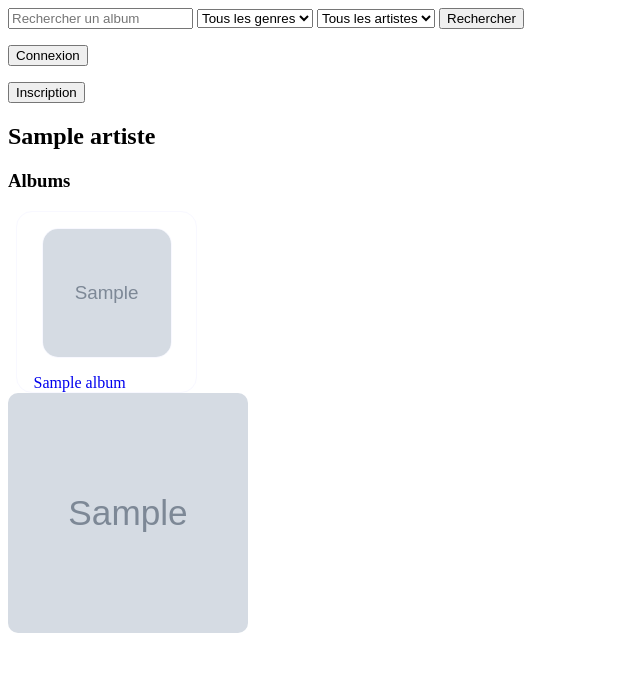
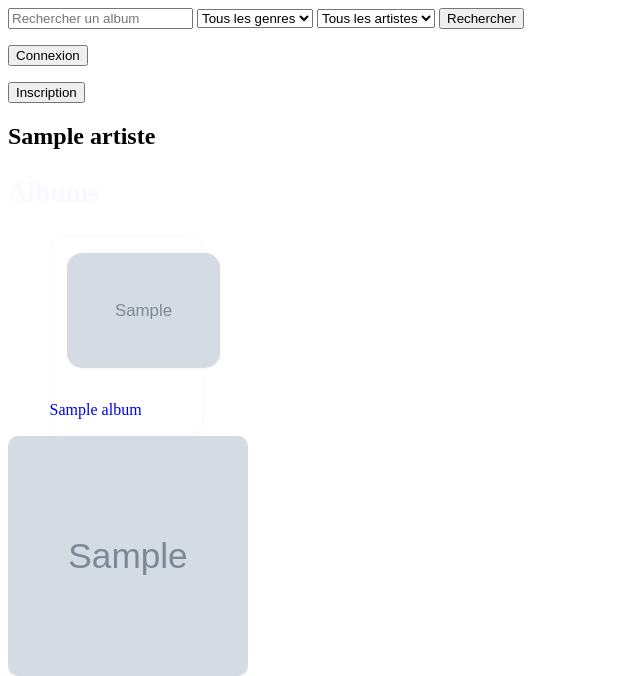
Before and after one commit to ValRom28/SAE-PHP, a PHP site: template templates/Component/detail_artiste.php in a window 1280 px wide. Shown: the top 676 px of the page, without its empty margins (0-640 px from the left). Run offline with PHP 8.4, Linux system fonts and the light colour scheme; the template is opened without the code that fills it: most values are stand-ins (such as "Sample title", 1, 10 or a date in 2020); grey boxes marked "Sample" are stand-in pictures.

Commit message:
fix : affichage liste d'albums

```diff
--- a/templates/Component/detail_artiste.php
+++ b/templates/Component/detail_artiste.php
@@ -7,6 +7,7 @@ if ($albums) {
     if ($artiste) {
         echo "<h2>".$artiste['nomArtiste']."</h2>";
         echo "<h3>Albums</h3>";
+        echo "<div class='gridAlbum'>";
         foreach($albums as $album) {
             echo "<div class='listeAlbums'><a href='index.php?action=detail-album&album_id=".$album['idAlbum']."'>";
             if (filter_var($album['imageAlbum'], FILTER_VALIDATE_URL)) {
@@ -17,7 +18,7 @@ if ($albums) {
             echo "<p>".$album['nomAlbum']."</p>";
             echo "</a></div>";
         }
-        echo "</div>";
+        echo "</div></div>";
         if (filter_var($artiste['imageArtiste'], FILTER_VALIDATE_URL)) {
             echo "<img src='".$artiste['imageArtiste']."' alt='".$artiste['nomArtiste']."' title='".$artiste['nomArtiste']."' class='imgGroupe'/>";
         } else {
--- a/templates/static/css/detail.css
+++ b/templates/static/css/detail.css
@@ -41,23 +41,13 @@ form.favForm{
     margin-bottom: 1.5rem;
 }
 
-.listeAlbums{
+.listeAlbums {
     display: flex;
     flex-wrap: wrap;
-    width: 14vw;
-    overflow-x: hidden;
-    overflow-y: hidden;
+    width: 12vw;
     justify-content: space-around;
     border: 1px solid ghostwhite;
     border-radius: 1rem;
-    margin: 0 0.5rem;
-    overflow-x: scroll;
-    scrollbar-color: ghostwhite #1a0338;
-}
-
-.listeAlbums p{
-    margin:0;
-    padding: 0 0.5rem;
 }
 
 .listeAlbums a{
@@ -68,6 +58,21 @@ form.favForm{
     width: 10vw;
     height: 10vw;
     margin: 1rem;
+    border: 1px solid ghostwhite;
+    border-radius: 1rem;
+}
+
+.gridAlbum {
+    display: grid;
+    grid-template-columns: repeat(auto-fill, minmax(200px, 1fr));
+    grid-gap: 20px;
+    justify-items: center;
+}
+
+.gridAlbum img {
+    width: 100%;
+    max-width: 200px;
+    height: auto;
     border: 1px solid ghostwhite;
     border-radius: 1rem;
 }
@@ -88,6 +93,11 @@ section.main a,section.main p{
 
 .musiques > li::before {
     content: "🎵 ";
+}
+
+h3 {
+    font-size: 1.7rem;
+    color: ghostwhite;
 }
 
 /* Pour les écrans de taille moyenne (tablettes) */
```
